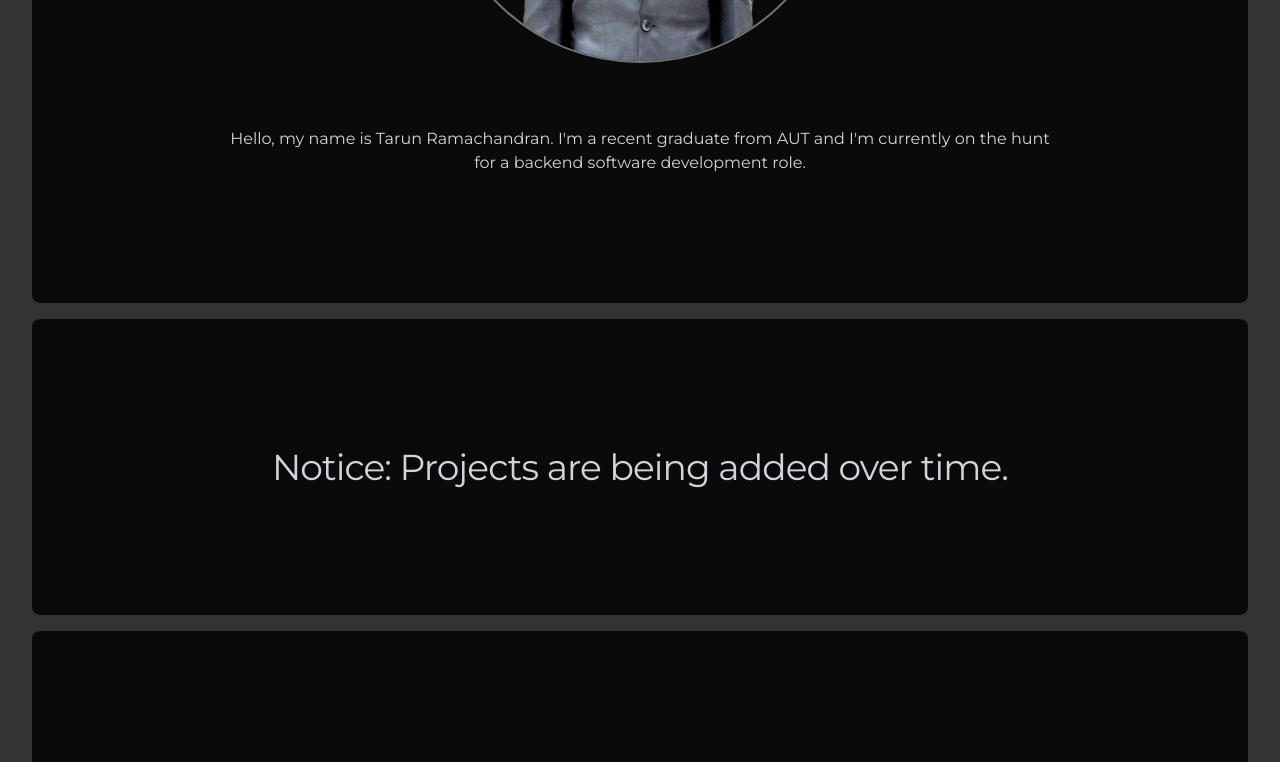
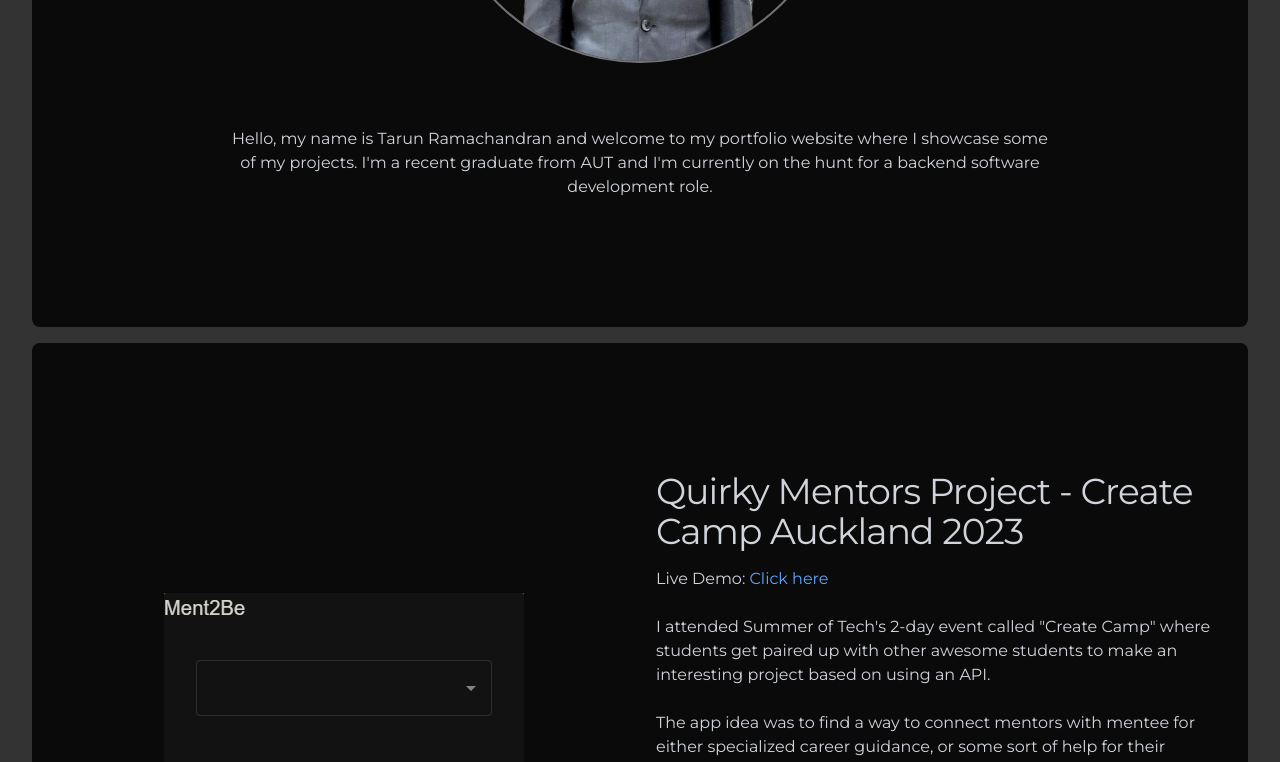
Before and after one commit to Ratchet7x5/Ratchet7x5.github.io, a React (Vite) app in the folder ratchet7x5.github.io/: page / in a window 1280 px wide. Shown: the part 500-1262 px from the top of the page. Built offline with nearby package versions, Linux system fonts and the light colour scheme; the HTML template or start-up script is replaced by a standard one.

Commit message:
upgrade dg project description and highlights

```diff
--- a/ratchet7x5.github.io/src/App.jsx
+++ b/ratchet7x5.github.io/src/App.jsx
@@ -21,28 +21,14 @@ function App() {
           </div>
           <div class="">
             <p class="mt-4 text-gray-300">
-              Hello, my name is Tarun Ramachandran. I'm a recent graduate from
-              AUT and I'm currently on the hunt for a backend software
-              development role.
+              Hello, my name is Tarun Ramachandran and welcome to my portfolio
+              website where I showcase some of my projects. I'm a recent
+              graduate from AUT and I'm currently on the hunt for a backend
+              software development role.
             </p>
           </div>
         </div>
       </div>
-
-      {/* soon-to-be image component */}
-
-      <div className="rounded-lg bg-neutral-950 " id="projects">
-        <div className="mx-auto items-center gap-x-8 gap-y-16 px-4 py-24 sm:px-6 sm:py-32 lg:max-w-7xl lg:grid-cols-2 lg:px-8">
-          <div className="gap-1 sm:gap-6"></div>
-          <div>
-            <h2 className="font-bold text-3xl tracking-tight text-gray-300 sm:text-4xl ">
-              Notice: Projects are being added over time.
-            </h2>
-          </div>
-        </div>
-      </div>
-
-      {/* soon-to-be video component */}
 
       <ProjectImageCard
         image={quirkymentors}
@@ -167,7 +153,8 @@ function App() {
             &bull; Achieved over 6500+ downloads and 3200+ subscribers in the
             last 3 months.
             <br />
-            &bull; Used C# to write a CLI program that edits the files automatically when run.
+            &bull; Used C# to write a CLI program that edits the files
+            automatically when run.
           </text>
         }
       />
@@ -185,29 +172,38 @@ function App() {
             During my final year of my BCIS degree at AUT, I undertook the
             Dangerous Goods Project, which was part of my Research and
             Development programme that all BCIS students must undertake before
-            they are allowed to graduate.
+            they are allowed to graduate. The Dangerous Goods Project is
+            essentially a mobile app built by a previous R&D student team that
+            created a prototype to detect incorrect sorting issues within a
+            driver's loading plan.
             <br />
             <br />
             The project involved enhancing a prototype made by the previous R&D
             team of this project, as we were tasked with enhancing their
-            segregation algorithm. However, due to a poorly organized codebase
-            our team simply re-wrote the app from scratch. We added new
-            features:
+            segregation algorithm. However, due to the codebase's poor
+            organization and lack of documentation our team simply re-wrote the
+            app from scratch.
             <br />
-            &bull; Improved UI: Our team reworked the previous team's UI to make
-            it easier to understand what the user must do at each screen.
             <br />
-            &bull; Packaging Group conflict detection: If there any packing
+            Our team added new features which include:
+            <br />
+            &bull; Improved UI: Our team created a new UI based the previous
+            team's UI to make it easier to understand what the user must do at
+            each screen.
+            <br />
+            &bull; Packaging Group Conflict Detection: If there any packing
             group violations, the app will detect it and prompt the user to
             remove the conflicting good.
             <br />
             &bull; Segregation Validator: A simple algorithm that checks for any
             incompatible dangerous goods in the loading plan.
             <br />
-            &bull; Automatic Segregator & drag and drop goods: A back-tracking
-            algorithm that will automatically sort dangerous goods and display a
-            loading plan for the user. Users may also swap the dangerous goods
-            around and manually check for incompatiblilties.
+            &bull; Automatic Segregator: A back-tracking algorithm that will
+            automatically sort dangerous goods and display a loading plan for
+            the user. Users may also swap the dangerous goods around and
+            manually check for incompatiblilties. This feature also allows users
+            to drag and drop their DG around so they can change the positions of
+            any DG and verify the validity of their loading plan.
           </text>
         }
       />
```
